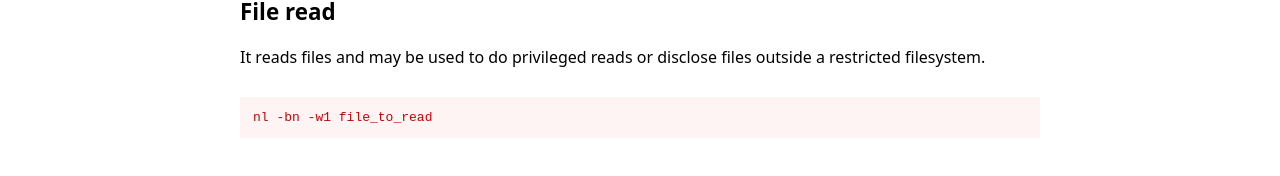
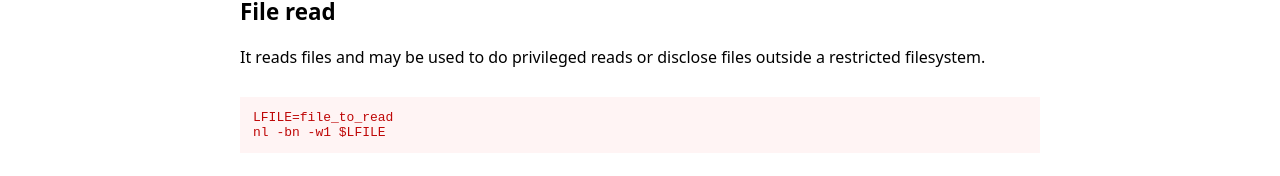
Before and after one commit to GTFOBins/GTFOBins.github.io, a Jekyll site: the page built from _gtfobins/nl.md, in a window 1280 px wide. Shown: the part 158-334 px from the top of the page. Built offline with Jekyll 4.4.1, drawn with Linux system fonts in a browser that asks for light colours.

Commit message:
Add variables to nl

```diff
--- a/_gtfobins/nl.md
+++ b/_gtfobins/nl.md
@@ -1,5 +1,7 @@
 ---
 functions:
   file-read:
-    - code: nl -bn -w1 file_to_read
+    - code: |
+        LFILE=file_to_read
+        nl -bn -w1 $LFILE
 ---
```
